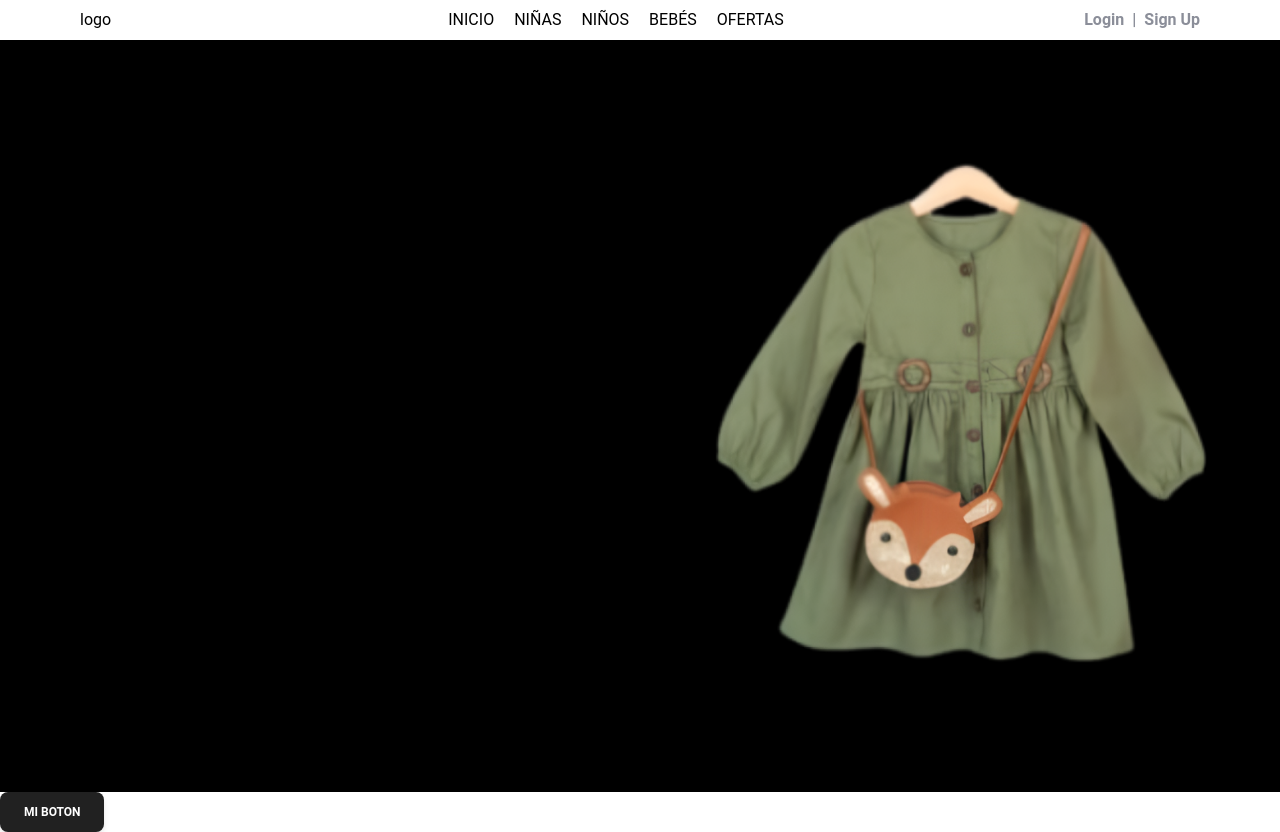
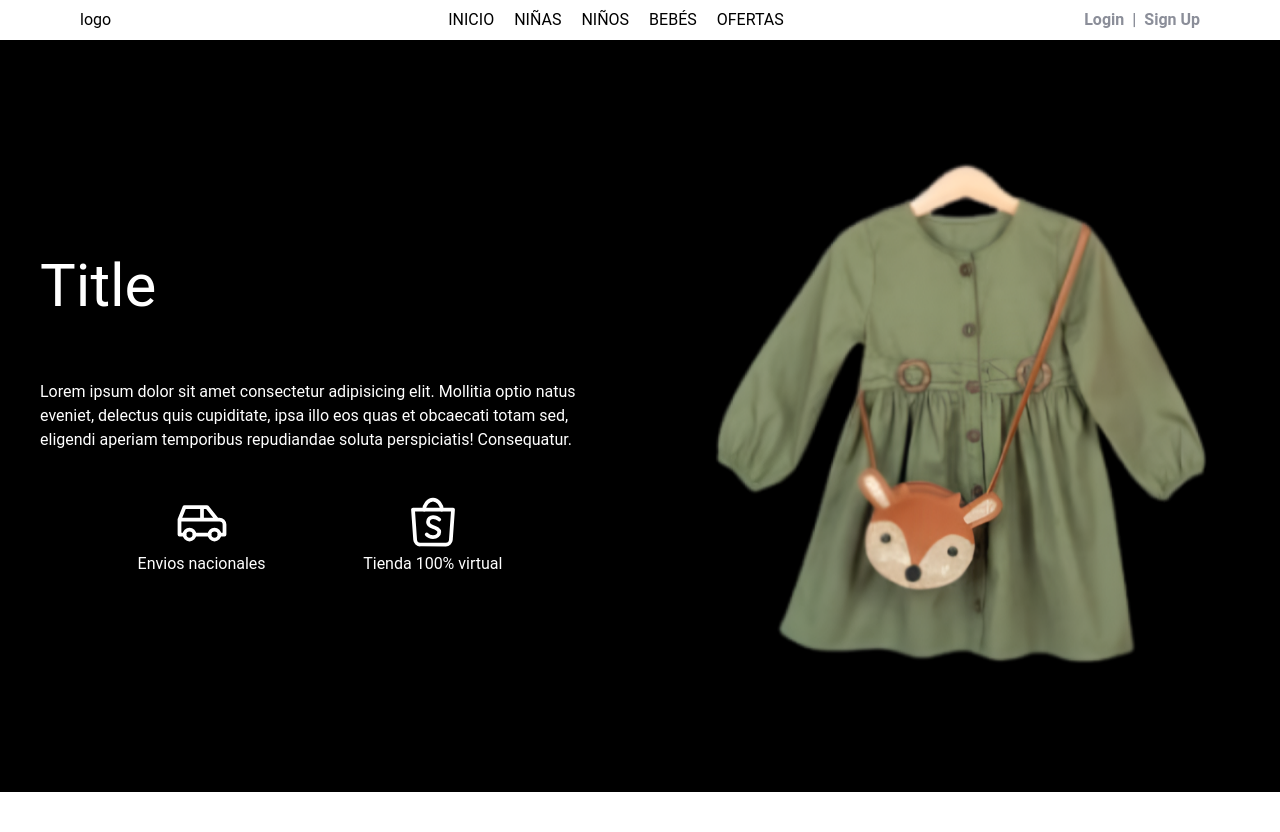
Before and after one commit to gerzon05/ecommers, a Next.js app: page / in a window 1280 px wide. After the commit the page ends 800 px from the top, so only its background shows below. Built offline with nearby package versions, Linux system fonts and the light colour scheme.

Commit message:
🚀 Added changes in navbar and page

```diff
--- a/src/app/globals.css
+++ b/src/app/globals.css
@@ -77,3 +77,71 @@
     transform: rotate(290deg);
   }
 }
+
+.scale-in-ver-bottom {
+  -webkit-animation: scale-in-ver-bottom 1s linear both 0.5s;
+  animation: scale-in-ver-bottom 1s linear both 0.5s;
+}
+
+@-webkit-keyframes scale-in-ver-bottom {
+  0% {
+    -webkit-transform: scaleY(0);
+    transform: scaleY(0);
+    -webkit-transform-origin: 0% 100%;
+    transform-origin: 0% 100%;
+    opacity: 1;
+  }
+  100% {
+    -webkit-transform: scaleY(1);
+    transform: scaleY(1);
+    -webkit-transform-origin: 0% 100%;
+    transform-origin: 0% 100%;
+    opacity: 1;
+  }
+}
+@keyframes scale-in-ver-bottom {
+  0% {
+    -webkit-transform: scaleY(0);
+    transform: scaleY(0);
+    -webkit-transform-origin: 0% 100%;
+    transform-origin: 0% 100%;
+    opacity: 1;
+  }
+  100% {
+    -webkit-transform: scaleY(1);
+    transform: scaleY(1);
+    -webkit-transform-origin: 0% 100%;
+    transform-origin: 0% 100%;
+    opacity: 1;
+  }
+}
+
+.slide-in-left {
+  -webkit-animation: slide-in-left 1s cubic-bezier(0.25, 0.46, 0.45, 0.94) both;
+  animation: slide-in-left 1s cubic-bezier(0.25, 0.46, 0.45, 0.94) both;
+}
+
+@-webkit-keyframes slide-in-left {
+  0% {
+    -webkit-transform: translateX(-1000px);
+    transform: translateX(-1000px);
+    opacity: 0;
+  }
+  100% {
+    -webkit-transform: translateX(0);
+    transform: translateX(0);
+    opacity: 1;
+  }
+}
+@keyframes slide-in-left {
+  0% {
+    -webkit-transform: translateX(-1000px);
+    transform: translateX(-1000px);
+    opacity: 0;
+  }
+  100% {
+    -webkit-transform: translateX(0);
+    transform: translateX(0);
+    opacity: 1;
+  }
+}
--- a/src/app/page.tsx
+++ b/src/app/page.tsx
@@ -2,22 +2,40 @@ import { ButtonDefault } from '@/components/ui'
 import principalimage from '../../public/princpalimage.png'
 import Image from 'next/image'
 import Navbar from '@/components/navbar'
+import { Cars, Shop } from '@/components/icons'
 
 export default function Home() {
   return (
     <>
       <Navbar />
-      <div className='bg-black w-full h-[94vh] flex justify-between items-center'>
-        <section className='md:w-1/2'></section>
-        <section className='md:w-1/2'>
+      <div className='bg-black w-full -z-10 h-full sm:h-[94vh] md:flex justify-between items-center'>
+        <section className='w-full md:w-1/2 p-10'>
+          <h1 className='text-white mb-16 text-6xl'>Title</h1>
+          <p className='text-white mb-10'>
+            Lorem ipsum dolor sit amet consectetur adipisicing elit. Mollitia
+            optio natus eveniet, delectus quis cupiditate, ipsa illo eos quas et
+            obcaecati totam sed, eligendi aperiam temporibus repudiandae soluta
+            perspiciatis! Consequatur.
+          </p>
+          <div className='text-white flex justify-evenly'>
+            <article className='flex flex-col items-center overflow-hidden'>
+              <Cars />
+              <p>Envios nacionales</p>
+            </article>
+            <article className='flex flex-col items-center'>
+              <Shop />
+              <p>Tienda 100% virtual</p>
+            </article>
+          </div>
+        </section>
+        <section className='w-full md:w-1/2'>
           <Image
             src={principalimage}
             alt='imagen principal del sitio web'
-            className='w-full'
+            className='w-full z-auto scale-in-ver-bottom'
           />
         </section>
       </div>
-      <ButtonDefault name='mi boton' />
     </>
   )
 }
--- /dev/null
+++ b/src/components/icons/cars.tsx
@@ -0,0 +1,21 @@
+export function Cars() {
+  return (
+    <svg
+      xmlns='http://www.w3.org/2000/svg'
+      className='icon icon-tabler icon-tabler-car slide-in-left'
+      width='60'
+      height='60'
+      viewBox='0 0 24 24'
+      stroke-width='1.5'
+      stroke='currentColor'
+      fill='none'
+      stroke-linecap='round'
+      stroke-linejoin='round'
+    >
+      <path stroke='none' d='M0 0h24v24H0z' fill='none' />
+      <path d='M7 17m-2 0a2 2 0 1 0 4 0a2 2 0 1 0 -4 0' />
+      <path d='M17 17m-2 0a2 2 0 1 0 4 0a2 2 0 1 0 -4 0' />
+      <path d='M5 17h-2v-6l2 -5h9l4 5h1a2 2 0 0 1 2 2v4h-2m-4 0h-6m-6 -6h15m-6 0v-5' />
+    </svg>
+  )
+}
--- a/src/components/icons/close.tsx
+++ b/src/components/icons/close.tsx
@@ -1,13 +1,20 @@
-export function Close() {
+type Props = {
+  style: string
+}
+
+export function Close(props: Props) {
   return (
     <svg
       xmlns='http://www.w3.org/2000/svg'
-      className='icon icon-tabler icon-tabler-xbox-x'
+      className={`icon icon-tabler icon-tabler-xbox-x ${props.style}`}
       width='30'
       height='30'
       viewBox='0 0 24 24'
+      stroke-width='1.5'
       stroke='currentColor'
       fill='none'
+      stroke-linecap='round'
+      stroke-linejoin='round'
     >
       <path stroke='none' d='M0 0h24v24H0z' fill='none' />
       <path d='M12 21a9 9 0 0 0 9 -9a9 9 0 0 0 -9 -9a9 9 0 0 0 -9 9a9 9 0 0 0 9 9z' />
--- a/src/components/icons/index.ts
+++ b/src/components/icons/index.ts
@@ -2,3 +2,5 @@
 
 export { MenuHambuerger } from './menuhamburger'
 export { Close } from './close'
+export { Shop } from './shop'
+export { Cars } from './cars'
--- /dev/null
+++ b/src/components/icons/shop.tsx
@@ -0,0 +1,21 @@
+export function Shop() {
+  return (
+    <svg
+      xmlns='http://www.w3.org/2000/svg'
+      className='icon icon-tabler icon-tabler-brand-shopee'
+      width='60'
+      height='60'
+      viewBox='0 0 24 24'
+      stroke-width='1.5'
+      stroke='currentColor'
+      fill='none'
+      stroke-linecap='round'
+      stroke-linejoin='round'
+    >
+      <path stroke='none' d='M0 0h24v24H0z' fill='none' />
+      <path d='M4 7l.867 12.143a2 2 0 0 0 2 1.857h10.276a2 2 0 0 0 2 -1.857l.867 -12.143h-16z' />
+      <path d='M8.5 7c0 -1.653 1.5 -4 3.5 -4s3.5 2.347 3.5 4' />
+      <path d='M9.5 17c.413 .462 1 1 2.5 1s2.5 -.897 2.5 -2s-1 -1.5 -2.5 -2s-2 -1.47 -2 -2c0 -1.104 1 -2 2 -2s1.5 0 2.5 1' />
+    </svg>
+  )
+}
--- a/src/components/navbar.tsx
+++ b/src/components/navbar.tsx
@@ -3,7 +3,7 @@
 import { navbar } from '@/utils/const'
 import Link from 'next/link'
 import { useState } from 'react'
-import { Close, MenuHambuerger } from './icons'
+import { Close, MenuHambuerger, Xbox } from './icons'
 
 export default function Navbar() {
   const [isOpenMenuHamburg, setIsOpenMenuHamburg] = useState(false)
@@ -20,6 +20,7 @@ export default function Navbar() {
     }
   }
   return (
+    <>
       <nav className='sticky top-0 left-0 right-0 bg-white py-2 px-10 md:px-20'>
         <div className='flex justify-between'>
           <figure className='text-left w-28'>
@@ -45,41 +46,34 @@ export default function Navbar() {
             </Link>
           </div>
           <button className='md:hidden' onClick={handleIsOpenMenuHamburger}>
+            {isOpenMenuHamburg ? (
+              <Close style={isClosingMenuHamburg ? 'rotate-out' : ''} />
+            ) : (
               <MenuHambuerger />
+            )}
           </button>
         </div>
+      </nav>
       {isOpenMenuHamburg && (
         <div
-          className={`fixed z-10 top-0 left-0 right-0 bottom-0 md:hidden bg-black bg-opacity-20 bg-blend-darken ${
+          className={`fixed left-0 w-full top-11 bottom-0 z-20 bg-white ${
             isClosingMenuHamburg ? 'scale-out-tr' : 'scale-in-tr'
           }`}
         >
-          <div className=' flex flex-col text-2xl items-center justify-center font-semibold  bg-white bg- w-full h-[100vh]'>
-            <Link
-              href='/'
-              className='flex gap-2 items-center absolute left-2 top-4'
-            >
-              <span className='text-[#8B8E99] text-lg'>Lynx</span>
-            </Link>
-            <button
-              onClick={handleIsOpenMenuHamburger}
-              className={` p-1 icon icon-tabler icon-tabler-x absolute right-3 top-6 cursor-pointer text-[#8B8E99] ${
-                isClosingMenuHamburg ? 'rotate-out' : ''
-              }`}
-            >
-              <Close />
-            </button>
+          <div className='flex flex-col text-2xl items-center justify-center font-semibold h-full'>
+            <div className='flex flex-col items-center'>
               {navbar.map((data, index) => (
                 <Link
                   href={data.src}
-                className=' text-left  m-6 text-[#8B8E99] hover:text-[#3858D6]'
+                  className=' text-left  m-4 text-[#8B8E99] hover:text-[#3858D6]'
                   key={index}
                   onClick={handleIsOpenMenuHamburger}
                 >
                   {data.title}
                 </Link>
               ))}
-            <div className='font-semibold flex gap-4 m-6'>
+            </div>
+            <div className='font-semibold flex justify-center gap-4 m-6'>
               <Link
                 href='/login'
                 className='text-[#8B8E99] hover:text-[#3858D6]'
@@ -99,6 +93,6 @@ export default function Navbar() {
           </div>
         </div>
       )}
-    </nav>
+    </>
   )
 }
```
Lines whose indentation alone changed are shown as unchanged.
